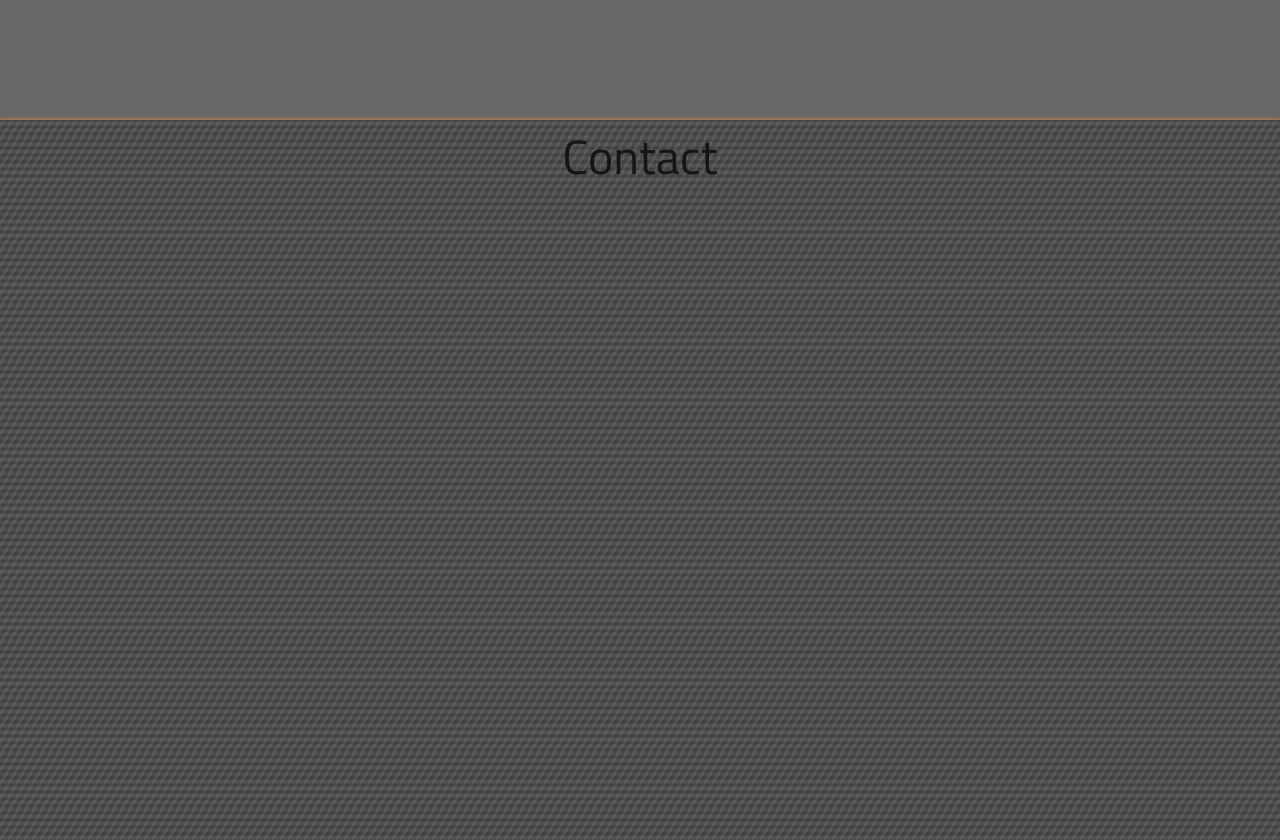
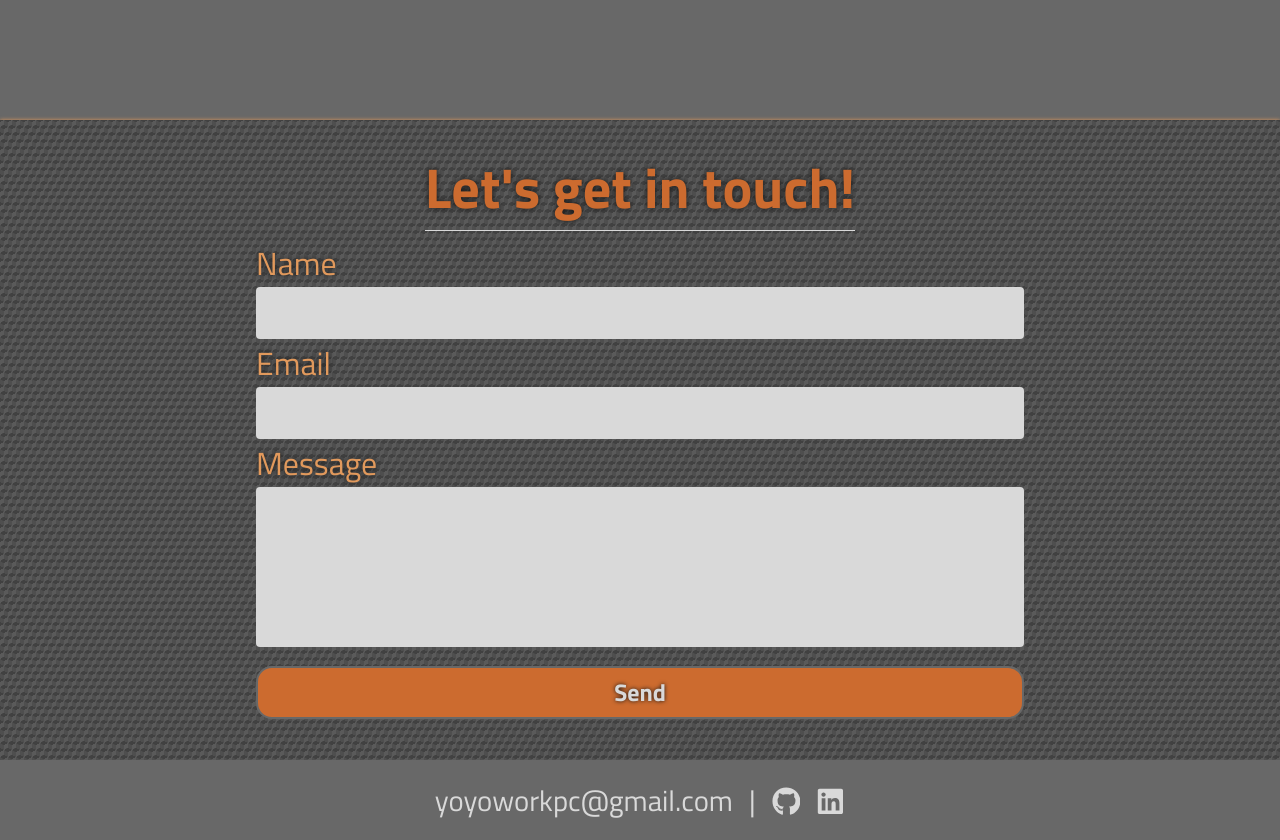
Before and after one commit to 0xYoyo/personal-portfolio-0xYoyo, a React (Create React App) app: page / in a window 1280 px wide. Shown: the part 2840-3680 px from the top of the page. Built offline with nearby package versions, Linux system fonts and the light colour scheme.

Commit message:
finish project draft

```diff
--- a/src/Styles/App.css
+++ b/src/Styles/App.css
@@ -138,6 +138,113 @@ section {
   display: none;
 }
 
+.Contact {
+  padding: 0rem;
+  padding-bottom: 10vh;
+  display: flex;
+  flex-direction: column;
+  align-items: center;
+  height: 100%;
+  text-align: left;
+  position: relative;
+  overflow: hidden;
+}
+
+form {
+  padding: 1rem;
+  display: flex;
+
+  flex-direction: column;
+
+  align-items: center;
+}
+
+.Contact h3 {
+  margin: 0.5rem;
+  color: var(--secondaryLighter);
+  border-bottom: 1px inset whitesmoke;
+  text-shadow: 0 0 6px black;
+}
+
+.Contact ul {
+  list-style: none;
+  width: 60vw;
+}
+
+.Contact li {
+  display: flex;
+  flex-wrap: wrap;
+  width: 100%;
+}
+
+label {
+  color: var(--textColor);
+  font-size: 2rem;
+  text-shadow: 0 0 6px black;
+}
+
+input,
+textarea {
+  width: 100%;
+  padding: 0.5rem;
+  font-size: 1.5rem;
+  border-radius: 4px;
+  border: none;
+  background-color: whitesmoke;
+  color: black;
+}
+.area {
+  width: 100%;
+}
+
+textarea {
+  width: 100% !important;
+  height: 10rem !important;
+  resize: none;
+}
+
+.submitter {
+  font-size: 1.5rem;
+  padding: 0.4rem;
+  background-color: var(--secondaryLighter);
+  color: whitesmoke;
+  font-weight: bold;
+  text-shadow: 0px 0px 4px black;
+  border: 2px solid var(--mainColorLight);
+  border-radius: 1rem;
+  cursor: pointer;
+  transition: all 0.3s ease-in-out;
+}
+
+.submitter:hover {
+  background-color: wheat;
+  color: var(--secondaryColor);
+  box-shadow: 0 0 4px whitesmoke;
+}
+
+#footer {
+  font-size: 1.8rem;
+  color: whitesmoke;
+  height: 10vh;
+  background-color: var(--mainColorLight);
+  width: 100vw;
+  display: flex;
+  justify-content: center;
+  align-items: center;
+  position: absolute;
+  bottom: 0;
+  gap: 1rem;
+}
+
+#footer a {
+  margin-bottom: -0.6rem;
+  font-size: 1.8rem;
+}
+
+#footer a:hover {
+  border: none;
+}
+
 /* Media queries */
 
 @media (max-width: 1024px) {
@@ -173,4 +280,55 @@ section {
     font-size: 1rem;
     padding: 0.5rem;
   }
+
+  @media (max-width: 768px) {
+    form {
+      padding: 2rem;
+    }
+
+    .Contact h3 {
+      font-size: 2.4rem;
+    }
+
+    label {
+      font-size: 1.8rem;
+    }
+
+    input,
+    textarea {
+      font-size: 1.4rem;
+    }
+
+    .submitter {
+      font-size: 1.6rem;
+    }
+  }
+
+  @media (max-width: 480px) {
+    form {
+      padding: 0;
+    }
+
+    .Contact h3 {
+      font-size: 2.2rem;
+    }
+
+    label {
+      font-size: 1.6rem;
+    }
+
+    input,
+    textarea {
+      font-size: 1.2rem;
+    }
+
+    .submitter {
+      font-size: 1.4rem;
+    }
+
+    #footer a {
+      margin-bottom: -0.6rem;
+      font-size: 1.4rem;
+    }
+  }
 }
--- a/src/components/Contact.js
+++ b/src/components/Contact.js
@@ -1,7 +1,82 @@
-import React from "react";
+import React, { useRef } from "react";
+import emailjs from "@emailjs/browser";
+import "../Styles/App.css";
+import { FaGithub, FaLinkedin } from "react-icons/fa";
 
 function Contact() {
-  return <div className="Contact">Contact</div>;
+  const form = useRef();
+
+  const sendEmail = (e) => {
+    e.preventDefault();
+
+    emailjs
+      .sendForm(
+        "service_uxictq6",
+        "template_8dti8o6",
+        form.current,
+        "EpAEcRZbiH7_rvUzv"
+      )
+      .then(
+        (result) => {
+          console.log(result.text);
+          e.target.reset();
+        },
+        (error) => {
+          console.log(error.text);
+        }
+      );
+  };
+
+  return (
+    <div className="Contact">
+      <form ref={form} onSubmit={sendEmail}>
+        <h3>Let's get in touch!</h3>
+        <ul>
+          <li>
+            <label>Name</label>
+            <input type="text" name="user_name" required />
+          </li>
+          <li>
+            <label>Email</label>
+            <input type="email" name="user_email" required />
+          </li>
+          <li>
+            <label>Message</label>
+            <div id="area" className="area">
+              <textarea name="message" required />
+            </div>
+          </li>
+        </ul>
+        <input className="submitter" type="submit" value="Send" />
+      </form>
+      <footer id="footer">
+        <span>
+          <a
+            href="mailto: yoyoworkpc@gmail.com"
+            target="_blank"
+            rel="noopener noreferrer"
+          >
+            yoyoworkpc@gmail.com
+          </a>{" "}
+        </span>{" "}
+        <span>|</span>
+        <a
+          href="https://github.com/0xYoyo"
+          target="_blank"
+          rel="noopener noreferrer"
+        >
+          <FaGithub />
+        </a>
+        <a
+          href="https://www.linkedin.com/in/yoavzrihan/"
+          target="_blank"
+          rel="noopener noreferrer"
+        >
+          <FaLinkedin />
+        </a>
+      </footer>
+    </div>
+  );
 }
 
 export default Contact;
```
Also changed, not shown: package.json (+8 -0 lines), 2 other files (tests, documents, lock files or other folders).
